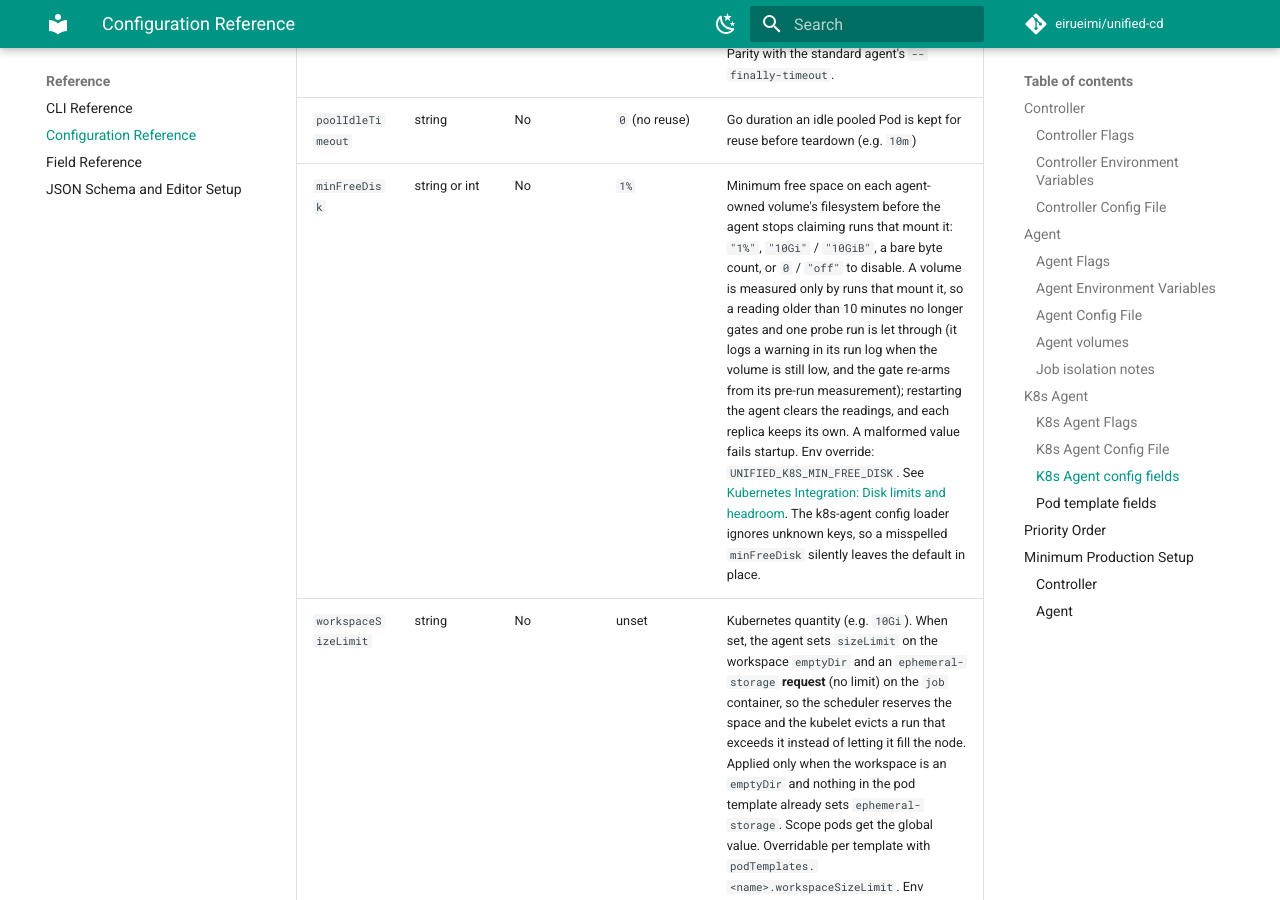
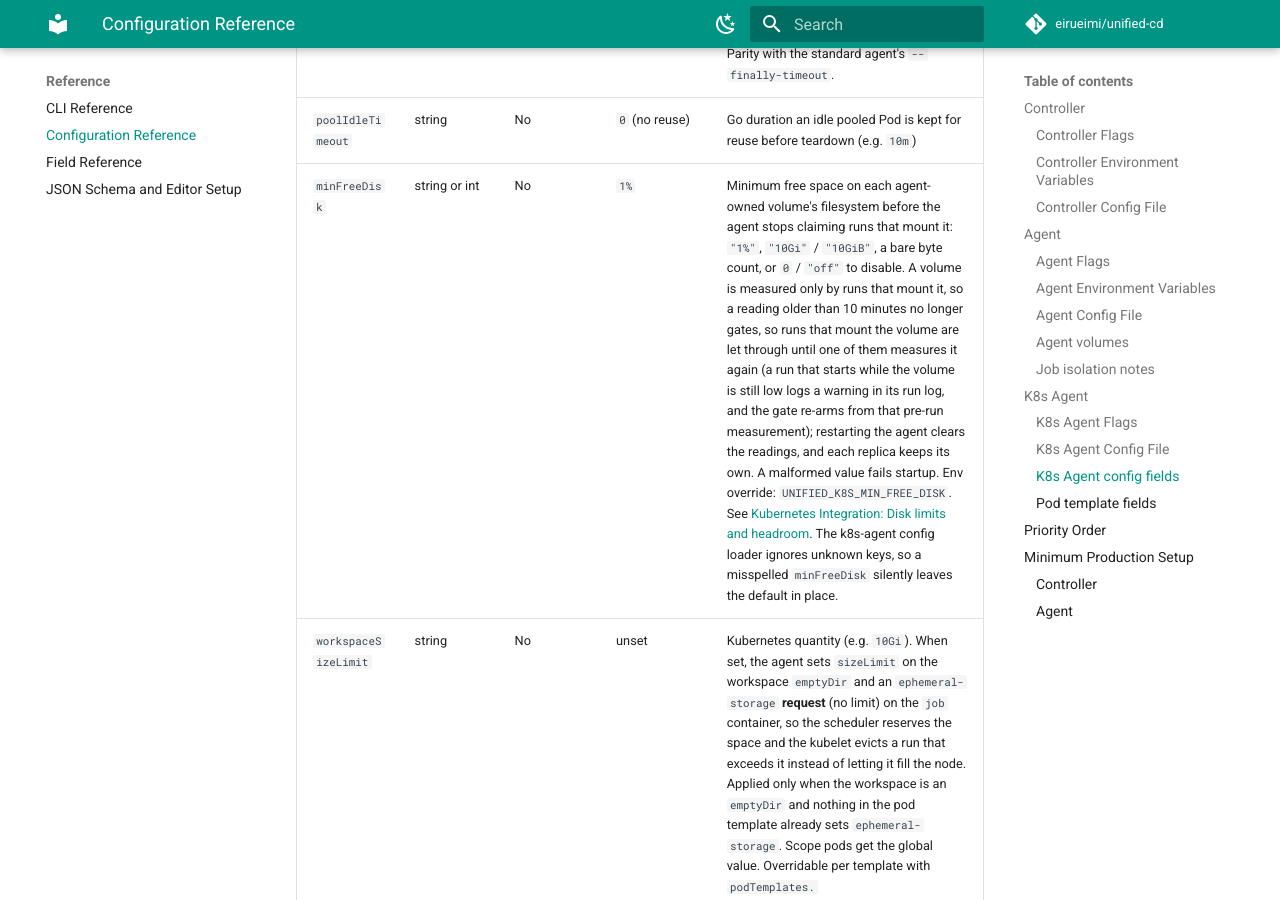
Before and after one commit to eirueimi/unified-cd, an MkDocs documentation site: the page built from docs/reference/configuration.md, in a window 1280 px wide and 900 px high, scrolled down 18402 px. Built offline with MkDocs 1.6.1 and Material for MkDocs 9.7.7, drawn with Linux system fonts in a browser that asks for light colours; comment, search, counter and statistics services are not loaded.

Commit message:
docs(configuration): runs are let through until one re-measures a stale volume
Co-Authored-By: Claude Opus 5.5 <noreply@anthropic.com>
Claude-Session: https://claude.ai/code/session_01G3NWwwXnjYtSfzJjZYTrnV

```diff
--- a/docs/reference/configuration.md
+++ b/docs/reference/configuration.md
@@ -537,7 +537,7 @@ podTemplates:
 | `drainTimeout` | string | No | `0` (wait indefinitely) | Go duration bounding the graceful-shutdown drain window. Env override: `UNIFIED_K8S_DRAIN_TIMEOUT`. On SIGTERM/rollout the agent immediately stops claiming new runs but lets in-flight runs keep going — heartbeats keep beating during drain so a draining run isn't reaped as stuck — until either they finish or `drainTimeout` elapses, whichever comes first. `0`/unset waits forever for in-flight runs to finish (no forced cutoff). Parity with the standard agent's `--drain-timeout`. |
 | `finallyTimeout` | string | No | `10m` | Go duration bounding **each** of a run's post-DAG cleanup phases: the [`spec.finally`](../user-guide/writing-jobs/approval-and-finally.md#finally-block-finally) pipeline, and each `post:`/`cache:` hook drain. Env override: `UNIFIED_K8S_FINALLY_TIMEOUT`. Those phases deliberately keep running after a cancellation — that is what `finally:` is for — which also discards the job-level `spec.timeoutMinutes` deadline, so without this ceiling a cleanup step that never returns (most easily a `call:` waiting on a child run that will never be claimed) pinned the run and the agent's concurrency slot indefinitely. Unset or non-positive falls back to the default; "unbounded" is deliberately not expressible. An **unparseable** value is rejected at startup (`invalid config: finallyTimeout "10 minutes": …`) and the agent exits 1 — it does not fall back. It is a per-phase budget, not a shared total: four phases carry it inside the shared cleanup loop (each hook drain, the `finally` pipeline, and scope/Pod teardown), and this agent adds a fifth after that loop returns — the claim Pod's own deletion or return to the idle pool. So the worst-case post-DAG time here is **5 × this value**, 50m at the default; size a rollout's `terminationGracePeriodSeconds` against that, not against the standard agent's 4 × / 40m. Per-step `timeoutMinutes:` works inside `finally:` and remains the precise tool. Parity with the standard agent's `--finally-timeout`. |
 | `poolIdleTimeout` | string | No | `0` (no reuse) | Go duration an idle pooled Pod is kept for reuse before teardown (e.g. `10m`) |
-| `minFreeDisk` | string or int | No | `1%` | Minimum free space on each agent-owned volume's filesystem before the agent stops claiming runs that mount it: `"1%"`, `"10Gi"` / `"10GiB"`, a bare byte count, or `0` / `"off"` to disable. A volume is measured only by runs that mount it, so a reading older than 10 minutes no longer gates and one probe run is let through (it logs a warning in its run log when the volume is still low, and the gate re-arms from its pre-run measurement); restarting the agent clears the readings, and each replica keeps its own. A malformed value fails startup. Env override: `UNIFIED_K8S_MIN_FREE_DISK`. See [Kubernetes Integration: Disk limits and headroom](../operator-manual/kubernetes-integration.md#disk-limits-and-headroom). The k8s-agent config loader ignores unknown keys, so a misspelled `minFreeDisk` silently leaves the default in place. |
+| `minFreeDisk` | string or int | No | `1%` | Minimum free space on each agent-owned volume's filesystem before the agent stops claiming runs that mount it: `"1%"`, `"10Gi"` / `"10GiB"`, a bare byte count, or `0` / `"off"` to disable. A volume is measured only by runs that mount it, so a reading older than 10 minutes no longer gates, so runs that mount the volume are let through until one of them measures it again (a run that starts while the volume is still low logs a warning in its run log, and the gate re-arms from that pre-run measurement); restarting the agent clears the readings, and each replica keeps its own. A malformed value fails startup. Env override: `UNIFIED_K8S_MIN_FREE_DISK`. See [Kubernetes Integration: Disk limits and headroom](../operator-manual/kubernetes-integration.md#disk-limits-and-headroom). The k8s-agent config loader ignores unknown keys, so a misspelled `minFreeDisk` silently leaves the default in place. |
 | `workspaceSizeLimit` | string | No | unset | Kubernetes quantity (e.g. `10Gi`). When set, the agent sets `sizeLimit` on the workspace `emptyDir` and an `ephemeral-storage` **request** (no limit) on the `job` container, so the scheduler reserves the space and the kubelet evicts a run that exceeds it instead of letting it fill the node. Applied only when the workspace is an `emptyDir` and nothing in the pod template already sets `ephemeral-storage`. Scope pods get the global value. Overridable per template with `podTemplates.<name>.workspaceSizeLimit`. Env override: `UNIFIED_K8S_WORKSPACE_SIZE_LIMIT`. Unset by default because a limit that is too small kills legitimate runs; the agent logs an INFO at startup while it is unset. |
 | `podTemplates` | map | No | — | Named Pod templates referenced from Job YAML via `podTemplate.name` (see below) |
 | `agentName` | string | Yes, when `volumes` is set | — | Stable name that prefixes this agent's volume PVCs (`<agentName>-<volume>`). A DNS label (lower-case letters, digits, `-`). **Do not change it while the volumes hold data**: a new name provisions new, empty PVCs and leaves the old ones behind. It is not the agent ID, which the controller assigns per Pod (`k8s:<cluster>:<namespace>:<pod UID>`) and so changes on every restart. Replicas that share one config share one set of PVCs. |
```
